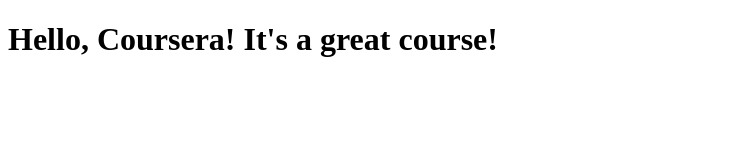
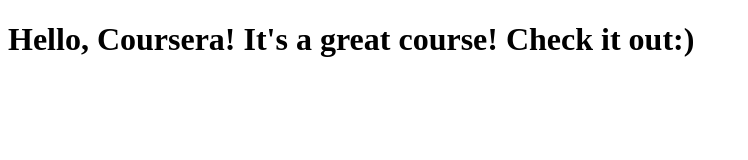
Before and after one commit to Shm1th/coursera, a plain HTML site: page site/index.html in a window 1280 px wide. Shown: the whole page, without its empty margins (0-748 px from the left). Drawn offline with Linux system fonts and the light colour scheme.

Commit message:
last modification

```diff
--- a/site/index.html
+++ b/site/index.html
@@ -4,6 +4,6 @@
 	<title>Hello Coursera!</title>
 </head>
 <body>
-<h1>Hello, Coursera! It's a great course!</h1>
+<h1>Hello, Coursera! It's a great course! Check it out:)</h1>
 </body>
 </html>
```
